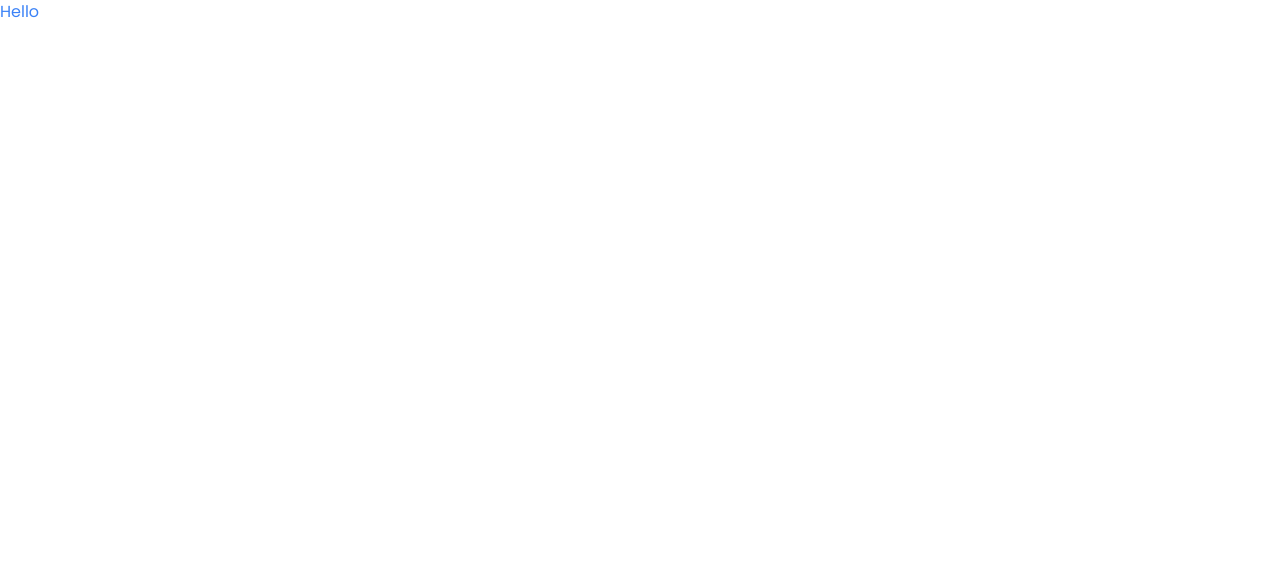
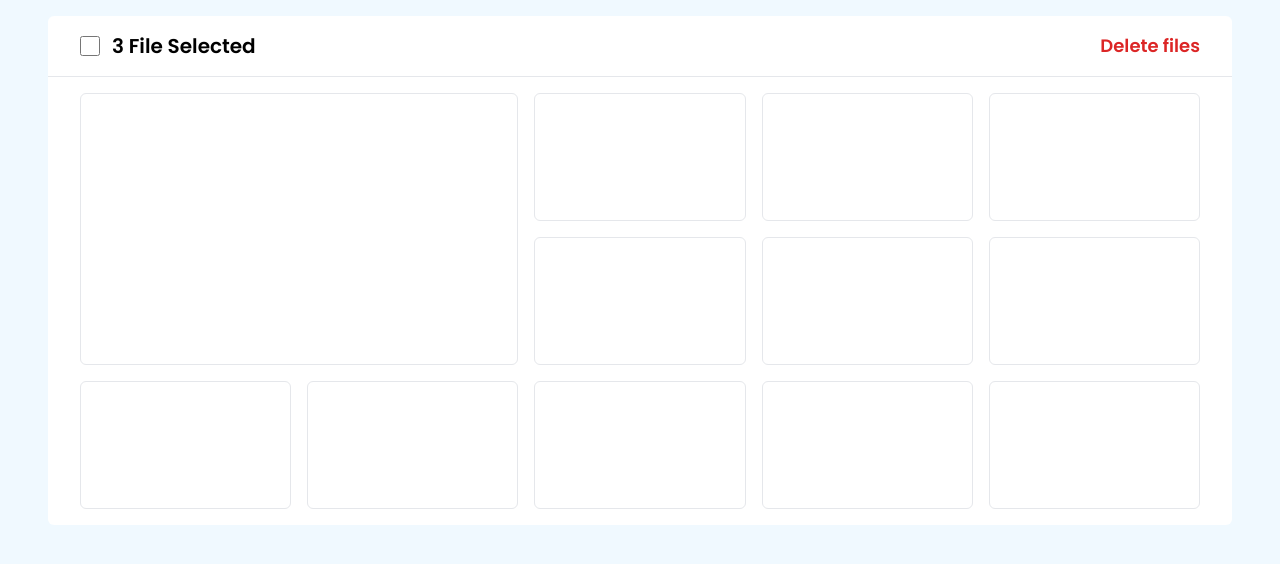
Before and after one commit to mehedi008h/ollyo-react-assessment, a React (Vite) app: page / in a window 1280 px wide. Shown: the top 564 px of the page. Built offline with nearby package versions, Linux system fonts and the light colour scheme.

Commit message:
design layout

```diff
--- a/src/App.tsx
+++ b/src/App.tsx
@@ -1,9 +1,10 @@
 import "./App.css";
+import { Gallery } from "./components";
 
 function App() {
     return (
         <>
-            <h1 className="text-blue-500">Hello</h1>
+            <Gallery />
         </>
     );
 }
--- /dev/null
+++ b/src/components/Container.tsx
@@ -0,0 +1,15 @@
+import React from "react";
+
+interface Props {
+    children: React.ReactNode;
+}
+
+const Container = ({ children }: Props) => {
+    return (
+        <div className="w-full min-h-screen py-4 px-12 bg-sky-50">
+            {children}
+        </div>
+    );
+};
+
+export default Container;
--- /dev/null
+++ b/src/components/Gallery.tsx
@@ -0,0 +1,39 @@
+import React from "react";
+import { Container } from ".";
+
+const Gallery = () => {
+    return (
+        <Container>
+            <div className="bg-white rounded-md">
+                <div className="py-4 px-8 flex justify-between items-center">
+                    <div className="flex items-center gap-3">
+                        <input type="checkbox" className="h-5 w-5" />
+                        <h3 className="text-black font-semibold text-xl">
+                            3 File Selected
+                        </h3>
+                    </div>
+                    <button className="text-red-600 font-semibold text-lg">
+                        Delete files
+                    </button>
+                </div>
+                <hr />
+                <div className="py-4 px-8 grid grid-rows-2 grid-cols-5 gap-4">
+                    <div className="w-full h-full border rounded-md row-span-2 col-span-2"></div>
+                    <div className="w-full h-32 border rounded-md row-span-1 col-span-1"></div>
+                    <div className="w-full h-32 border rounded-md row-span-1 col-span-1"></div>
+                    <div className="w-full h-32 border rounded-md row-span-1 col-span-1"></div>
+                    <div className="w-full h-32 border rounded-md row-span-1 col-span-1"></div>
+                    <div className="w-full h-32 border rounded-md row-span-1 col-span-1"></div>
+                    <div className="w-full h-32 border rounded-md row-span-1 col-span-1"></div>
+                    <div className="w-full h-32 border rounded-md row-span-1 col-span-1"></div>
+                    <div className="w-full h-32 border rounded-md row-span-1 col-span-1"></div>
+                    <div className="w-full h-32 border rounded-md row-span-1 col-span-1"></div>
+                    <div className="w-full h-32 border rounded-md row-span-1 col-span-1"></div>
+                    <div className="w-full h-32 border rounded-md row-span-1 col-span-1"></div>
+                </div>
+            </div>
+        </Container>
+    );
+};
+
+export default Gallery;
--- a/src/components/index.ts
+++ b/src/components/index.ts
@@ -0,0 +1,2 @@
+export { default as Container } from "./Container";
+export { default as Gallery } from "./Gallery";
```
